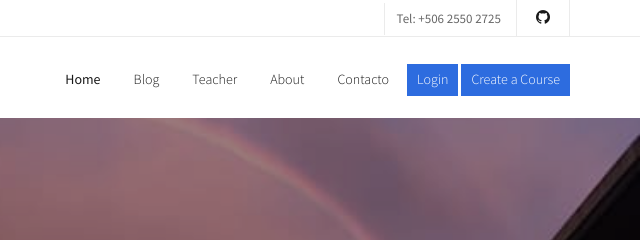
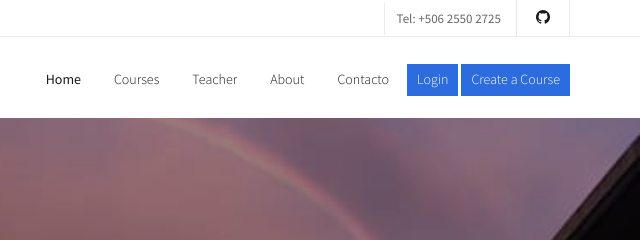
Before and after one commit to sercr0388/WEBsite, a plain HTML site: page index.html in a window 1280 px wide. Shown: the top 240 px of the page, 640-1280 px from the left. Drawn offline with Linux system fonts and the light colour scheme; files whose address does not match are found by name.

Commit message:
Update index.html

```diff
--- a/index.html
+++ b/index.html
@@ -97,7 +97,7 @@
 						<ul>
 							<li class="active"><a href="index.html">Home</a></li>
 							<li class="has-dropdown">
-								<a href="courses.html">Blog</a>
+								<a href="courses.html">Courses</a>
 								<ul class="dropdown">
 									<li><a href="#">Taller de Comunicaciones Eléctricas</a></li>
 									<li><a href="#">Circuitos en CA</a></li>
```
